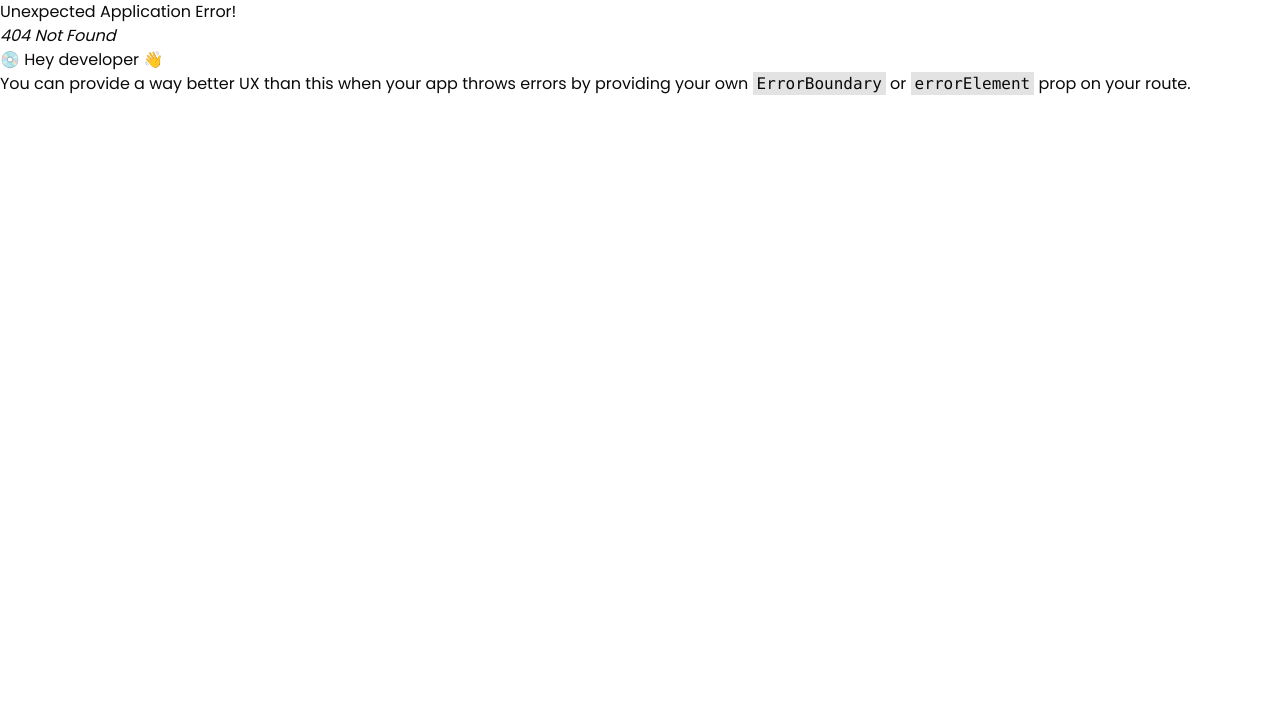
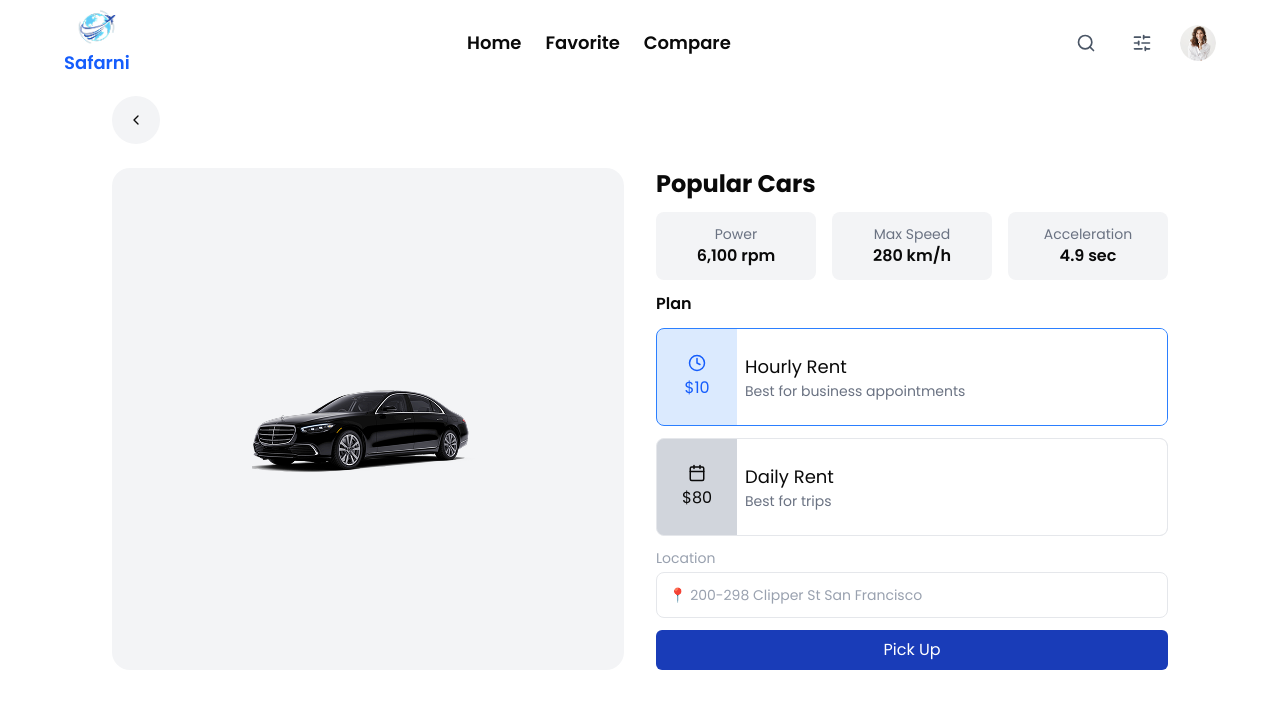
Before and after one commit to Abdulrahmanfawzy/Safarni-team-2, a React (Vite) app: page /cars/1 in a window 1280 px wide. Before the commit this address had no page. Shown: the top 708 px of the page. Built offline with nearby package versions, Linux system fonts and the light colour scheme.

Commit message:
car page

```diff
--- /dev/null
+++ b/src/components/cars/Brand.tsx
@@ -0,0 +1,20 @@
+
+import { brands } from "../cars/data/Cars";
+
+export default function Brand() {
+  return (
+    <section className="overflow-hidden">
+      <h2 className="text-xl font-semibold mb-4">Brands</h2>
+
+      <div className=" flex gap-6 overflow-x-auto scroll-smooth no-scrollbar pb-6 md:overflow-x-visible items-center justify-between">
+        {brands.map((b) => (
+          <div key={b.id} className="bg-white w-40 min-w-28 h-auto p-4 rounded-lg shadow-sm flex flex-col items-center gap-1 cursor-pointer hover:shadow-md transition">
+            <img src={b.logo} className="w-10 h-10 object-contain" />
+            <p className="font-medium">{b.name}</p>
+            <span className="text-blue-600 text-sm">+{b.count}</span>
+          </div>
+        ))}
+      </div>
+    </section>
+  )
+}
--- /dev/null
+++ b/src/components/cars/Button.tsx
@@ -0,0 +1,19 @@
+
+interface Props extends React.ButtonHTMLAttributes<HTMLButtonElement> {
+  variant?: "primary" | "outline";
+}
+
+export default function Button({ variant = "primary", ...props }: Props) {
+  return (
+    <button
+      {...props}
+      className={`
+        px-4 py-2 rounded-sm font-medium transition flex-1 cursor-pointer w-full
+        ${variant === "primary"
+          ? "bg-blue-800 text-white hover:bg-blue-900"
+          : "border border-blue-800 text-blue-800 hover:bg-blue-50"
+        }
+      `}
+    />
+  );
+}
--- /dev/null
+++ b/src/components/cars/Car.tsx
@@ -0,0 +1,40 @@
+import { cars } from "./data/Cars";
+import { useNavigate } from "react-router-dom";
+import Button from "./Button";
+
+export default function Cars() {
+
+  const navigate = useNavigate();
+  return (
+    <section>
+      <h2 className="text-xl font-semibold mb-4">Popular Cars</h2>
+
+      <div className="grid md:grid-cols-2 gap-5">
+        {cars.map((car) => (
+          <div key={car.id} className="bg-white p-3 md:p-5 rounded-lg shadow">
+            <div className="flex justify-between items-center ">
+              <h3 className="font-semibold text-lg lg:text-2xl">{car.name}</h3>
+              <img src={car.image} className="w-28 lg:w-56" />
+            </div>
+
+            <div className=" text-sm md:text-lg text-gray-500 flex items-center justify-between">
+              <span>{car.transmission}</span>
+              <span>{car.seats} seats</span>
+              <span>{car.fuel}</span>
+            </div>
+
+            <div className="flex gap-3 mt-4">
+              <Button>Rent Now</Button>
+              <Button
+                variant="outline"
+                onClick={() => navigate(`/cars/${car.id}`)}
+              >
+                Detail
+              </Button>
+            </div>
+          </div>
+        ))}
+      </div>
+    </section>
+  )
+}
--- /dev/null
+++ b/src/components/cars/CarDetailsPage.tsx
@@ -0,0 +1,74 @@
+
+import { useParams } from "react-router-dom";
+import { cars } from "./data/Cars";
+import Button from "../cars/Button";
+import BackButton from "../ui/BackButton";
+import PlanCard from "./PlanCard";
+import { useState } from "react";
+
+export default function CarDetailsPage() {
+  const { id } = useParams();
+
+  const car = cars.find((c) => c.id === id);
+  const [selectedPlan, setSelectedPlan] = useState(car?.plans[0]?.id);
+
+  if (!car) return <p>Car not found</p>;
+
+  return (
+    <section className="px-4 md:px-6 lg:px-28">
+      <BackButton />
+
+      <div className="pt-2 pb-6 grid md:grid-cols-2 gap-8">
+
+        <div className="bg-gray-100 rounded-2xl p-6 flex items-center justify-center">
+          <img src={car.image} className="max-w-full " />
+        </div>
+
+        <div className="space-y-3">
+
+          <h2 className="text-2xl font-bold">Popular Cars</h2>
+
+          <div className="grid grid-cols-3 gap-2 md:gap-4 text-center">
+            {car.specs.map((spec) => (
+              <div
+                key={spec.label}
+                className="bg-gray-100 p-2 md:p-3 rounded-md"
+              >
+                <p className="text-xs md:text-sm text-gray-500">
+                  {spec.label}
+                </p>
+                <p className="font-semibold text-sm md:text-base">
+                  {spec.value}
+                </p>
+              </div>
+            ))}
+          </div>
+
+          <div>
+            <h3 className="font-semibold mb-3">Plan</h3>
+
+            <div className="space-y-3">
+              {car.plans.map((plan) => (
+                <PlanCard
+                  key={plan.id}
+                  plan={plan}
+                  selected={selectedPlan === plan.id}
+                  onSelect={() => setSelectedPlan(plan.id)}
+                />
+              ))}
+            </div>
+          </div>
+
+          <div>
+            <p className="text-sm text-gray-400 mb-1">Location</p>
+            <div className="border border-gray-200 rounded-md p-3 text-sm text-gray-400">
+              📍 {car.location}
+            </div>
+          </div>
+
+          <Button >Pick Up</Button>
+        </div>
+      </div>
+    </section>
+  );
+}
--- /dev/null
+++ b/src/components/cars/PlanCard.tsx
@@ -0,0 +1,35 @@
+
+import type { Plan } from "../../lib/types/typesCar";
+import { Clock, Calendar } from "lucide-react";
+
+interface Props {
+  plan: Plan;
+  selected: boolean;
+  onSelect: () => void;
+}
+
+export default function PlanCard({ plan, selected, onSelect }: Props) {
+
+  const Icon = plan.unit === "hour" ? Clock : Calendar;
+
+  return (
+    <div
+      onClick={onSelect}
+      className={`flex items-center justify-between rounded-md border cursor-pointer transition overflow-hidden
+        ${selected ? "border-blue-500  bg-blue-100" : "border-gray-200 bg-gray-300"}
+      `}
+    >
+
+      <div className={` w-20 flex flex-col items-center gap-1 ${selected ? "text-blue-600" : "border-gray-50"}`}>
+        <Icon size={18} />
+        ${plan.price}
+      </div>
+
+      <div className={` flex-1 px-2 py-6 bg-white ${selected ? "" : "border-gray-100"}`}>
+        <p className="font-medium text-lg">{plan.title}</p>
+        <p className="text-sm text-gray-500">{plan.description}</p>
+      </div>
+
+    </div>
+  );
+}
--- /dev/null
+++ b/src/components/cars/data/Cars.ts
@@ -0,0 +1,82 @@
+import type { Brand, Car } from "../../../lib/types/typesCar";
+import carimg from "../../../assets/images/Car.png"
+import brandimg from "../../../assets/images/mercedes.png"
+
+export const brands: Brand[] = [
+  { id: "1", name: "Mercedes", logo: brandimg, count: 32 },
+  { id: "2", name: "BMW", logo: brandimg, count: 12 },
+  { id: "3", name: "Jeep", logo: brandimg, count: 31 },
+  { id: "4", name: "Mercedes", logo: brandimg, count: 32 },
+  { id: "5", name: "BMW", logo: brandimg, count: 12 },
+  { id: "6", name: "Jeep", logo: brandimg, count: 31 },
+  { id: "7", name: "Jeep", logo: brandimg, count: 31 },
+];
+
+export const cars: Car[] = [
+  {
+    id: "1",
+    name: "S 500 Sedan",
+    brand: "Mercedes",
+    image: carimg,
+    price: 80,
+    fuel: "Diesel",
+    seats: 5,
+    transmission: "Automatic",
+    specs: [
+      { label: "Power", value: " 6,100 rpm" },
+      { label: "Max Speed", value: "280 km/h" },
+      { label: "Acceleration", value: "4.9 sec" },
+    ],
+    plans: [
+      {
+        id: "hourly",
+        title: "Hourly Rent",
+        price: 10,
+        unit: "hour",
+        description: "Best for business appointments",
+      },
+      {
+        id: "daily",
+        title: "Daily Rent",
+        price: 80,
+        unit: "day",
+        description: "Best for trips",
+      },
+    ],
+
+    location: "200-298 Clipper St San Francisco",
+  },
+  {
+    id: "2",
+    name: "GLA 250 SUV",
+    brand: "Mercedes",
+    image: carimg,
+    price: 100,
+    fuel: "Diesel",
+    seats: 7,
+    transmission: "Automatic",
+    specs: [
+      { label: "Power", value: "6,100 rpm" },
+      { label: "Max Speed", value: "280 km/h" },
+      { label: "Acceleration", value: "4.9 sec " },
+    ],
+    plans: [
+      {
+        id: "hourly",
+        title: "Hourly Rent",
+        price: 10,
+        unit: "hour",
+        description: "Best for business appointments",
+      },
+      {
+        id: "daily",
+        title: "Daily Rent",
+        price: 80,
+        unit: "day",
+        description: "Best for trips",
+      },
+    ],
+
+    location: "200-298 Clipper St San Francisco",
+  },
+];
--- a/src/components/home/Categories.tsx
+++ b/src/components/home/Categories.tsx
@@ -13,7 +13,7 @@ type Category = {
 
 const categories: Category[] = [
   { title: "Flight", image: flight, href: "/" },
-  { title: "Cars", image: cars, href: "/" },
+  { title: "Cars", image: cars, href: "/cars" },
   { title: "Tours", image: tours, href: "/" },
   { title: "Hotel", image: hotel, href: "/hotel_booking" },
 ];
--- a/src/components/layout/Root.tsx
+++ b/src/components/layout/Root.tsx
@@ -5,7 +5,7 @@ function Root() {
   return (
     <div>
       <Navbar />
-      <div className="mt-18 md:mt-24">
+      <div className="mt-18 lg:mt-24">
         <Outlet />
       </div>
     </div>
--- a/src/components/ui/BackButton.tsx
+++ b/src/components/ui/BackButton.tsx
@@ -7,7 +7,7 @@ function BackButton() {
   return (
     <Button
       variant="ghost"
-      className="rounded-full h-12 w-12 mb-4 cursor-pointer self-start bg-[#F3F4F6]"
+      className="rounded-full h-12 w-12 mb-4 cursor-pointer self-start bg-gray-100 hover:bg-gray-200"
       onClick={() => navigate(-1)}
     >
       <ChevronLeft />
--- /dev/null
+++ b/src/lib/types/typesCar.ts
@@ -0,0 +1,34 @@
+
+export interface CarSpec {
+  label: string;
+  value: string;
+}
+
+export interface Plan {
+  id: string;
+  title: string;
+  price: number;
+  unit: "hour" | "day";
+  description: string;
+}
+
+export interface Car {
+  id: string;
+  name: string;
+  brand: string;
+  image: string;
+  price: number;
+  fuel: "Petrol" | "Diesel";
+  seats: number;
+  transmission: "Automatic" | "Manual";
+  specs: CarSpec[];
+  plans: Plan[];
+  location: string;
+}
+
+export interface Brand {
+  id: string;
+  name: string;
+  logo: string;
+  count: number;
+}
--- /dev/null
+++ b/src/pages/Cars.tsx
@@ -0,0 +1,15 @@
+import Brand from "../components/cars/Brand";
+import Car from "../components/cars/Car";
+import BackButton from "../components/ui/BackButton";
+
+
+
+export default function CarsPage() {
+  return (
+    <div className=" px-4 md:px-6 lg:px-28 py-4">
+      <BackButton />
+      <Brand />
+      <Car />
+    </div>
+  )
+}
```
Also changed, not shown: src/App.tsx (+12 -0 lines), src/assets/images/Car.png (added), src/assets/images/mercedes.png (added).
